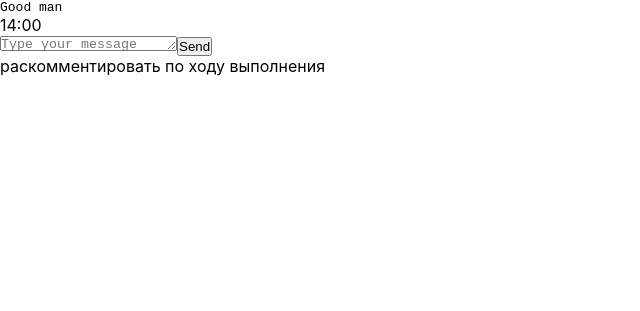
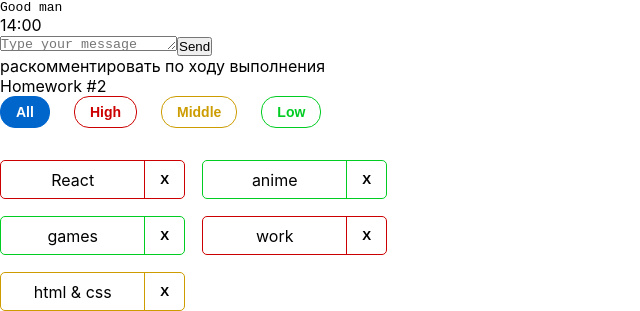
Before and after one commit to michael88-lm/homework2, a React (Create React App) app: page / in a window 1280 px wide. Shown: the part 595-906 px from the top of the page, without its empty margins (0-640 px from the left). Before the commit the page ends 800 px from the top, so only its background shows below. Built offline with nearby package versions, Linux system fonts and the light colour scheme.

Commit message:
second task two commit

```diff
--- a/src/s1-main/App.tsx
+++ b/src/s1-main/App.tsx
@@ -1,13 +1,14 @@
 import React from "react";
 import s from "./App.module.css";
 import HW1 from "../s2-homeworks/hw01/HW1";
+import HW2 from "../s2-homeworks/hw02/HW2";
 
 function App() {
   return (
     <div className={s.App}>
       <HW1 />
       раскомментировать по ходу выполнения
-      {/* <HW2/> */}
+      <HW2 />
       {/*<HW3/>*/}
       {/*<HW4/>*/}
       {/*при выполнении дз 5 и более - закомментировать здесь дз 1-4, так как они есть внутри дз 5*/}
```
